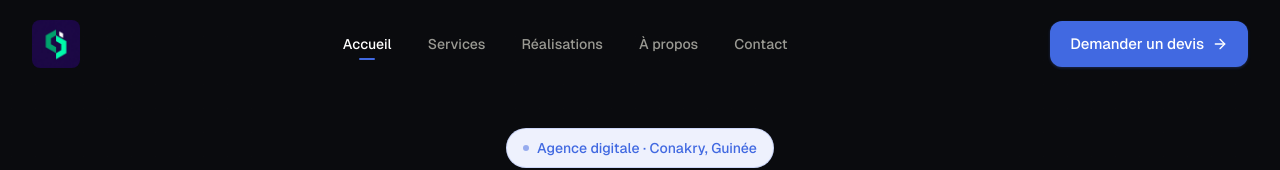
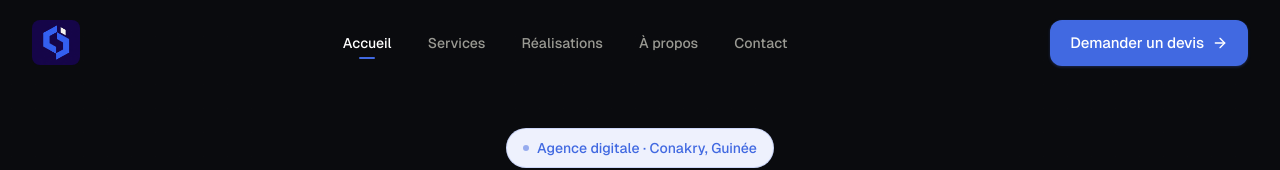
Before and after one commit to Barry-webdev/Seedly, a Next.js app in the folder Frontend/: page / in a window 1280 px wide. Shown: the top 170 px of the page. Built offline with nearby package versions, Linux system fonts and the light colour scheme.

Commit message:
feat: nouveau logo Logo Seedly.png

```diff
--- a/Frontend/components/ui/Logo.tsx
+++ b/Frontend/components/ui/Logo.tsx
@@ -33,7 +33,7 @@ export const Logo: React.FC<LogoProps> = ({
   const logoContent = (
     <div className={cn("flex items-center", className)}>
       <Image
-        src="/Logo.jpeg"
+        src="/Logo Seedly.png"
         alt="Seedly Technology & Apps"
         width={dimension}
         height={dimension}
```
Also changed, not shown: Frontend/public/Logo Seedly.png (added).
